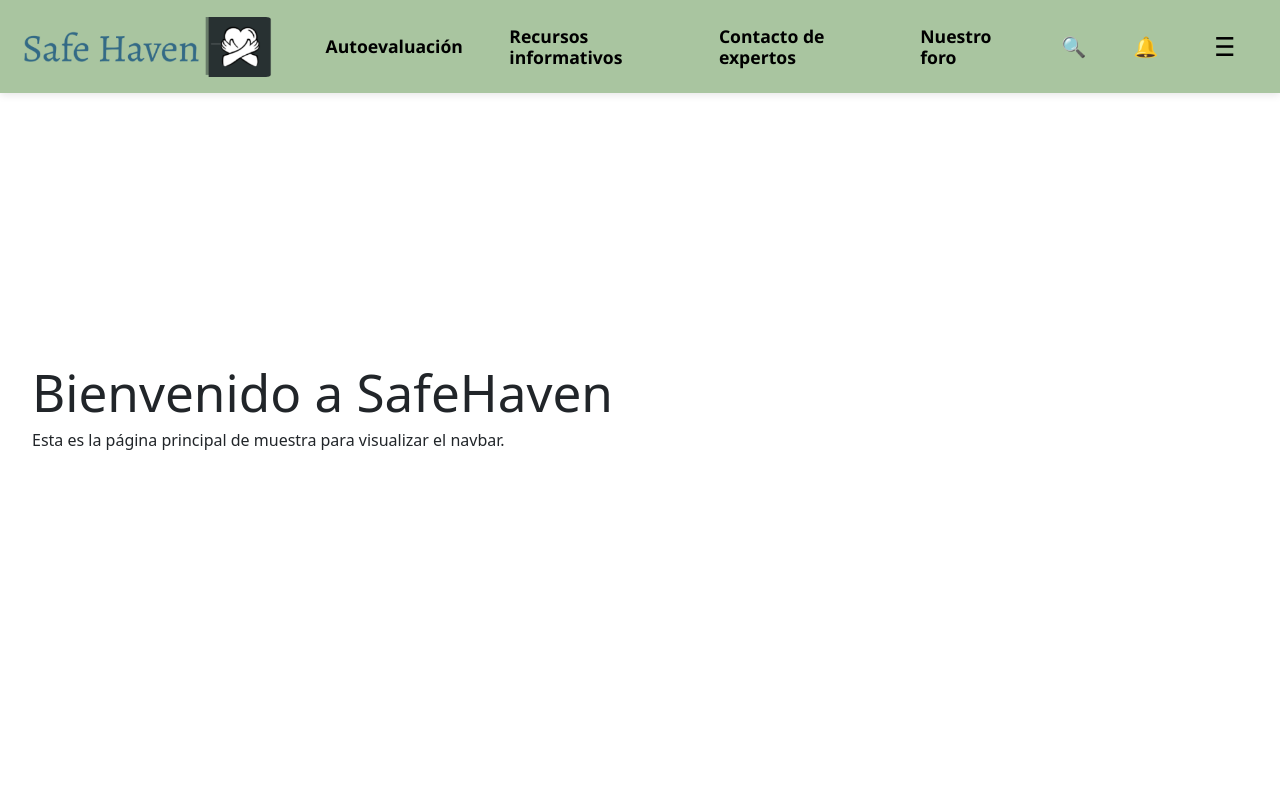
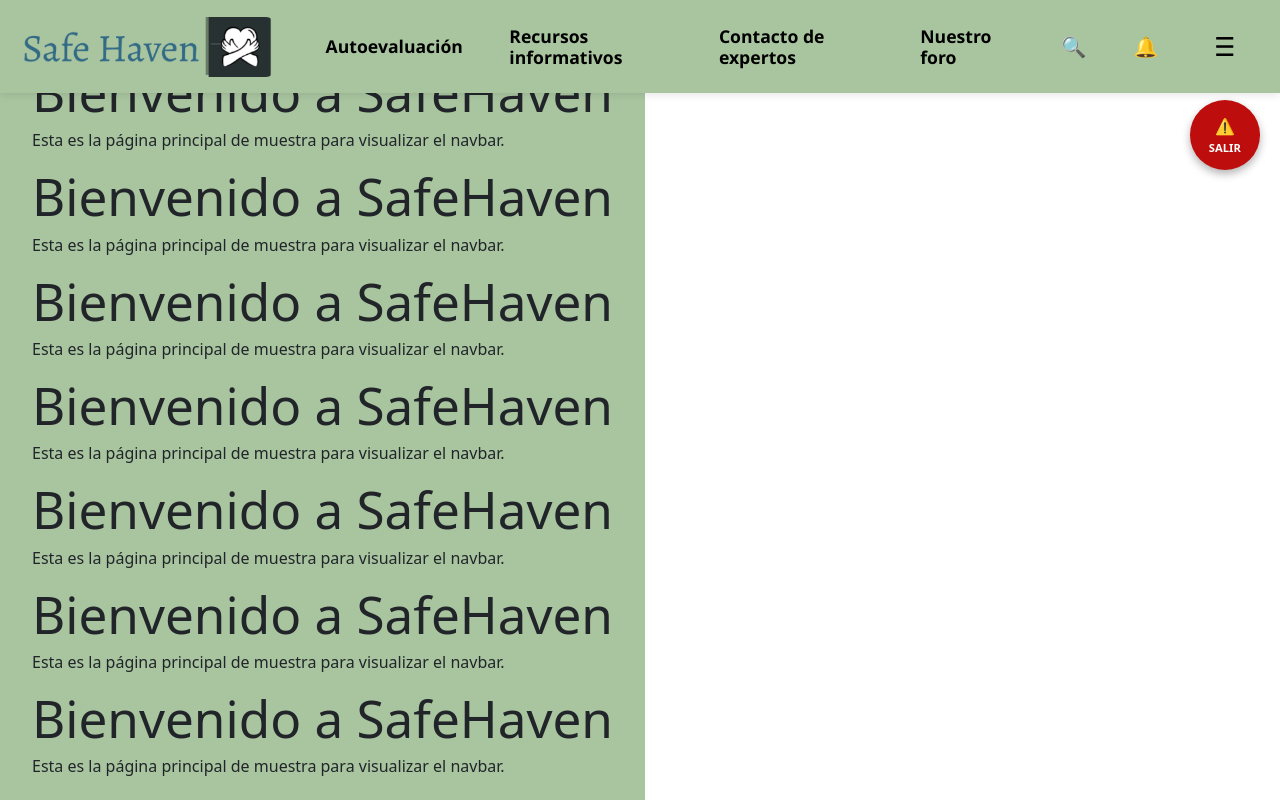
Before and after one commit to Safe-Haven-Tech/safe-haven-tech-proyecto-ui, a React (Vite) app: page / in a window 1280 px wide. Shown: the top 800 px of the page. Built offline with nearby package versions, Linux system fonts and the light colour scheme.

Commit message:
SHD-41 <Creacion de boton e implementacion para usar en todas las paginas>

```diff
--- /dev/null
+++ b/src/components/Emergency.jsx
@@ -0,0 +1,44 @@
+import React from 'react';
+
+export default function EmergencyButton() {
+  const handleEmergencyClick = () => {
+    // Aquí podrías registrar evento en backend antes de redirigir
+    window.location.href = 'https://www.google.com';
+  };
+
+  return (
+    <button
+      onClick={handleEmergencyClick}
+      title="Botón de emergencia - Salir inmediatamente"
+      style={{
+        position: 'fixed',
+        top: '100px',
+        right: '20px',
+        minWidth: '70px',
+        minHeight: '70px',
+        borderRadius: '50%',
+        backgroundColor: '#bd0d0d',
+        color: '#fff',
+        fontSize: '1rem',
+        fontWeight: 'bold',
+        border: 'none',
+        boxShadow: '0 4px 8px rgba(0,0,0,0.3)',
+        cursor: 'pointer',
+        zIndex: 2000,
+        display: 'flex',
+        flexDirection: 'column',
+        alignItems: 'center',
+        justifyContent: 'center',
+        transition: 'transform 0.1s ease, background-color 0.2s ease',
+      }}
+      onMouseOver={(e) => (e.currentTarget.style.backgroundColor = '#bd0d0d')}
+      onMouseOut={(e) => (e.currentTarget.style.backgroundColor = '#d32f2f')}
+      onMouseDown={(e) => (e.currentTarget.style.transform = 'scale(0.95)')}
+      onMouseUp={(e) => (e.currentTarget.style.transform = 'scale(1)')}
+      aria-label="Botón de emergencia"
+    >
+      ⚠️
+      <span style={{ fontSize: '0.7rem', marginTop: '2px' }}>SALIR</span>
+    </button>
+  );
+}
--- a/src/components/navbar.jsx
+++ b/src/components/navbar.jsx
@@ -5,7 +5,7 @@ import logo from '../assets/Logo.png';
 export default function Navbar() {
   const [userMenuOpen, setUserMenuOpen] = useState(false);
 
-  const toggleUserMenu = () => setUserMenuOpen(prev => !prev);
+  const toggleUserMenu = () => setUserMenuOpen((prev) => !prev);
 
   const handleSearchClick = () => {
     // lógica para búsqueda
@@ -31,9 +31,13 @@ export default function Navbar() {
         <img
           src={logo}
           alt="SafeHaven Logo"
-          style={{ height: 60, width: 'auto', marginRight: 12, borderRadius: 8 }}
+          style={{
+            height: 60,
+            width: 'auto',
+            marginRight: 12,
+            borderRadius: 8,
+          }}
         />
-
       </Link>
 
       {/* Toggle menú para móviles */}
@@ -60,9 +64,17 @@ export default function Navbar() {
         ☰
       </button>
 
-      <div className="collapse navbar-collapse justify-content-end" id="navbarSupportedContent">
+      <div
+        className="collapse navbar-collapse justify-content-end"
+        id="navbarSupportedContent"
+      >
         <ul className="navbar-nav mb-2 mb-lg-0" style={{ marginLeft: 'auto' }}>
-          {['Autoevaluación', 'Recursos informativos', 'Contacto de expertos', 'Nuestro foro'].map((item, idx) => {
+          {[
+            'Autoevaluación',
+            'Recursos informativos',
+            'Contacto de expertos',
+            'Nuestro foro',
+          ].map((item, idx) => {
             const toPath = item.toLowerCase().replace(/\s+/g, '');
             return (
               <li className="nav-item" key={idx}>
@@ -83,11 +95,11 @@ export default function Navbar() {
                     alignItems: 'center',
                     lineHeight: 1.2,
                   }}
-                  onMouseEnter={e => {
+                  onMouseEnter={(e) => {
                     e.target.style.backgroundColor = '#2d5016';
                     e.target.style.color = '#ffffff';
                   }}
-                  onMouseLeave={e => {
+                  onMouseLeave={(e) => {
                     e.target.style.backgroundColor = 'transparent';
                     e.target.style.color = '#000000';
                   }}
@@ -99,8 +111,10 @@ export default function Navbar() {
           })}
         </ul>
 
-
-        <div className="d-flex align-items-center" style={{ gap: 24, marginLeft: '1rem' }}>
+        <div
+          className="d-flex align-items-center"
+          style={{ gap: 24, marginLeft: '1rem' }}
+        >
           {/* Botón búsqueda */}
           <button
             onClick={handleSearchClick}
@@ -119,8 +133,8 @@ export default function Navbar() {
               transition: 'color 0.3s ease',
             }}
             aria-label="Buscar posts"
-            onMouseEnter={e => (e.currentTarget.style.color = '#2d5016')}
-            onMouseLeave={e => (e.currentTarget.style.color = '#000000')}
+            onMouseEnter={(e) => (e.currentTarget.style.color = '#2d5016')}
+            onMouseLeave={(e) => (e.currentTarget.style.color = '#000000')}
           >
             🔍
           </button>
@@ -151,8 +165,8 @@ export default function Navbar() {
               position: 'relative',
             }}
             aria-label="Notificaciones"
-            onMouseEnter={e => (e.currentTarget.style.color = '#2d5016')}
-            onMouseLeave={e => (e.currentTarget.style.color = '#000000')}
+            onMouseEnter={(e) => (e.currentTarget.style.color = '#2d5016')}
+            onMouseLeave={(e) => (e.currentTarget.style.color = '#000000')}
           >
             🔔
             {/* Indicador de notificaciones no leídas - se implementará dinámicamente */}
@@ -194,8 +208,8 @@ export default function Navbar() {
                 alignItems: 'center',
               }}
               aria-label="Menú usuario"
-              onMouseEnter={e => (e.currentTarget.style.color = '#2d5016')}
-              onMouseLeave={e => (e.currentTarget.style.color = '#000000')}
+              onMouseEnter={(e) => (e.currentTarget.style.color = '#2d5016')}
+              onMouseLeave={(e) => (e.currentTarget.style.color = '#000000')}
             >
               ☰
             </button>
@@ -214,8 +228,11 @@ export default function Navbar() {
                   userSelect: 'none',
                 }}
               >
-                <ul style={{ listStyle: 'none', margin: 0, padding: '0.5rem 0' }}>
-                  {['Perfil', 'Configuración', 'Cerrar sesión'].map((action, i) => (
+                <ul
+                  style={{ listStyle: 'none', margin: 0, padding: '0.5rem 0' }}
+                >
+                  {['Perfil', 'Configuración', 'Cerrar sesión'].map(
+                    (action, i) => (
                       <li
                         key={i}
                         style={{
@@ -226,12 +243,18 @@ export default function Navbar() {
                           textAlign: 'center',
                           transition: 'background-color 0.2s ease',
                         }}
-                      onMouseEnter={e => (e.currentTarget.style.backgroundColor = '#2d5016')}
-                      onMouseLeave={e => (e.currentTarget.style.backgroundColor = 'transparent')}
+                        onMouseEnter={(e) =>
+                          (e.currentTarget.style.backgroundColor = '#2d5016')
+                        }
+                        onMouseLeave={(e) =>
+                          (e.currentTarget.style.backgroundColor =
+                            'transparent')
+                        }
                       >
                         {action}
                       </li>
-                  ))}
+                    )
+                  )}
                 </ul>
               </div>
             )}
--- a/src/index.css
+++ b/src/index.css
@@ -1,5 +1,3 @@
-
-
 /* Bootstrap */
 @import 'bootstrap/dist/css/bootstrap.min.css';
 
--- a/src/main.jsx
+++ b/src/main.jsx
@@ -2,9 +2,7 @@ import React from 'react';
 import ReactDOM from 'react-dom/client';
 import AppRoutes from './routes';
 
-
 import 'bootstrap/dist/css/bootstrap.min.css';
-
 
 import './index.css';
 
--- a/src/pages/Home.jsx
+++ b/src/pages/Home.jsx
@@ -2,10 +2,28 @@ import React from 'react';
 
 export default function Home() {
   return (
-    <div style={{ padding: '4rem 2rem 2rem 2rem' }}>
+    <div style={{ padding: '4rem 2rem 2rem 2rem', backgroundColor: '#A9C5A0' }}>
       <h1>Bienvenido a SafeHaven</h1>
       <p>Esta es la página principal de muestra para visualizar el navbar.</p>
+      <h1>Bienvenido a SafeHaven</h1>
+      <p>Esta es la página principal de muestra para visualizar el navbar.</p>
+      <h1>Bienvenido a SafeHaven</h1>
+      <p>Esta es la página principal de muestra para visualizar el navbar.</p>
+      <h1>Bienvenido a SafeHaven</h1>
+      <p>Esta es la página principal de muestra para visualizar el navbar.</p>
+      <h1>Bienvenido a SafeHaven</h1>
+      <p>Esta es la página principal de muestra para visualizar el navbar.</p>
+      <h1>Bienvenido a SafeHaven</h1>
+      <p>Esta es la página principal de muestra para visualizar el navbar.</p>
+      <h1>Bienvenido a SafeHaven</h1>
+      <p>Esta es la página principal de muestra para visualizar el navbar.</p>
+      <h1>Bienvenido a SafeHaven</h1>
+      <p>Esta es la página principal de muestra para visualizar el navbar.</p>
+      <h1>Bienvenido a SafeHaven</h1>
+      <p>Esta es la página principal de muestra para visualizar el navbar.</p>
+      <h1>Bienvenido a SafeHaven</h1>
+      <p>Esta es la página principal de muestra para visualizar el navbar.</p>
+      {}
     </div>
-
   );
 }
--- a/src/routes.jsx
+++ b/src/routes.jsx
@@ -3,20 +3,32 @@ import { BrowserRouter as Router, Routes, Route } from 'react-router-dom';
 
 import Header from './components/navbar';
 import Home from './pages/Home';
-
-
+import EmergencyButton from './components/Emergency';
 
 export default function AppRoutes() {
   return (
     <Router>
       <Header />
+      <EmergencyButton />
       <Routes>
         <Route path="/" element={<Home />} />
         {/* Rutas de ejemplo para los links del navbar */}
-        <Route path="/autoevaluacion" element={<div>Autoevaluación - Página en construcción</div>} />
-        <Route path="/recursos" element={<div>Recursos informativos - Página en construcción</div>} />
-        <Route path="/contacto" element={<div>Contacto de expertos - Página en construcción</div>} />
-        <Route path="/foro" element={<div>Nuestro foro - Página en construcción</div>} />
+        <Route
+          path="/autoevaluacion"
+          element={<div>Autoevaluación - Página en construcción</div>}
+        />
+        <Route
+          path="/recursos"
+          element={<div>Recursos informativos - Página en construcción</div>}
+        />
+        <Route
+          path="/contacto"
+          element={<div>Contacto de expertos - Página en construcción</div>}
+        />
+        <Route
+          path="/foro"
+          element={<div>Nuestro foro - Página en construcción</div>}
+        />
       </Routes>
     </Router>
   );
```
Also changed, not shown: src/layouts/MainLayout.jsx (+11 -5 lines), src/App.jsx (line endings or trailing spaces). Lines whose indentation alone changed are shown as unchanged.
